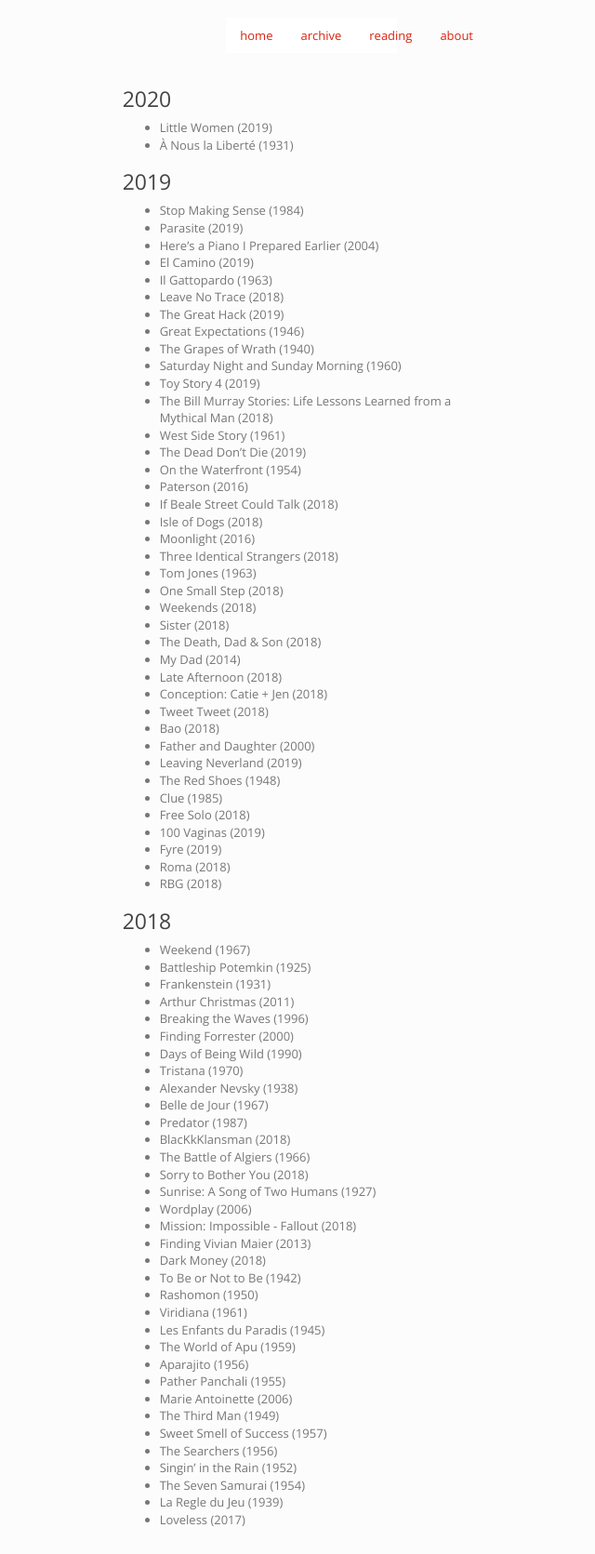
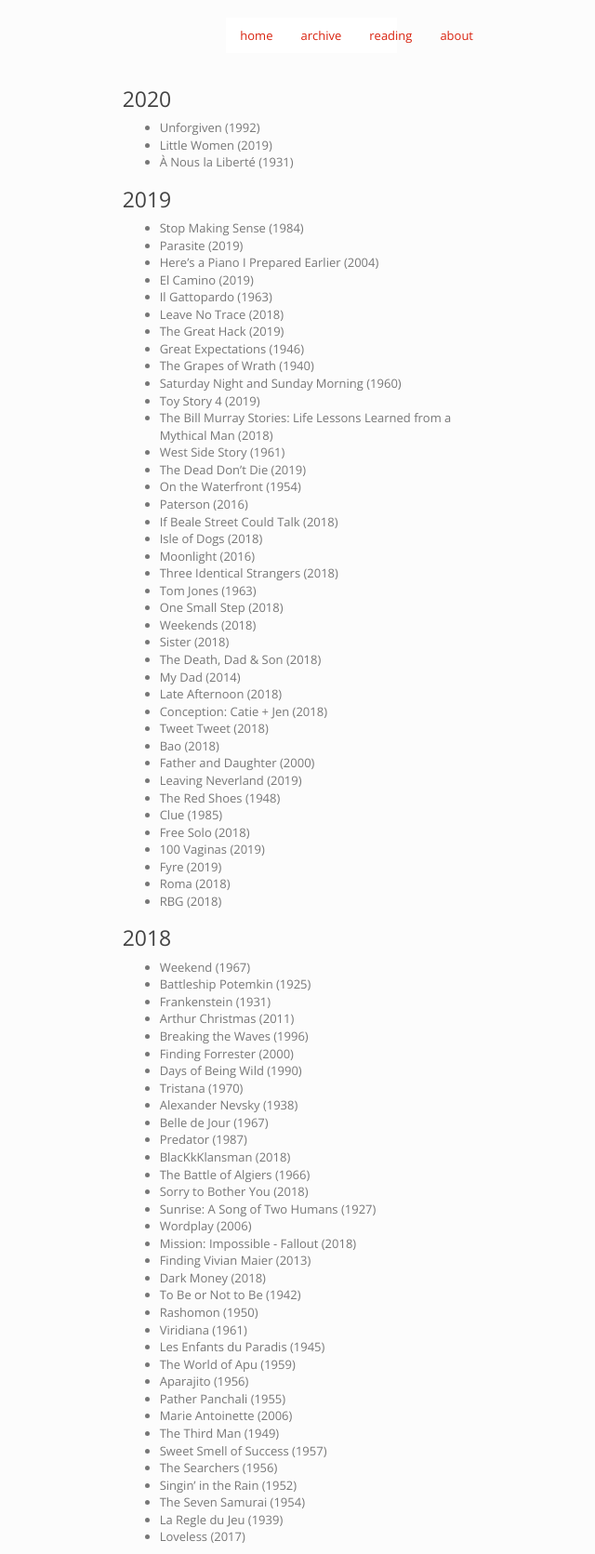
Before and after one commit to imtayadeway/imtayadeway.github.io, a Jekyll site: the page built from film/index.md, in a window 1280 px wide. Shown: the whole page at 93% size, without its empty margins (305-945 px from the left). Built offline with Jekyll 4.4.1, drawn with Linux system fonts in a browser that asks for light colours.

Commit message:
Unforgiven

```diff
--- a/film/index.md
+++ b/film/index.md
@@ -5,6 +5,7 @@ title: Film
 
 ### 2020
 
+- Unforgiven (1992)
 - Little Women (2019)
 - À Nous la Liberté (1931)
 
```
